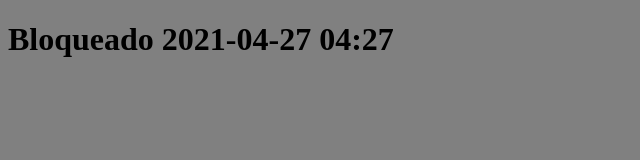
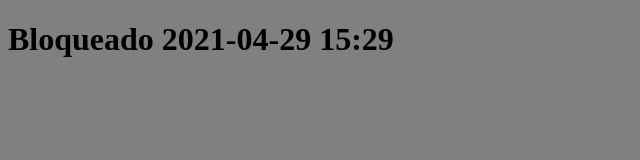
Before and after one commit to lborello/React-10-Calendar-Backend, a website: page public/index.html in a window 1280 px wide. Shown: the full height of the page, 0-640 px from the left. Drawn offline with Linux system fonts and the light colour scheme.

Commit message:
change Index.html

```diff
--- a/public/index.html
+++ b/public/index.html
@@ -9,6 +9,6 @@
     <title>Demo app</title>
 </head>
 <body>
-    <h1>Bloqueado 2021-04-27 04:27</h1>
+    <h1>Bloqueado 2021-04-29 15:29</h1>
 </body>
 </html>
```
